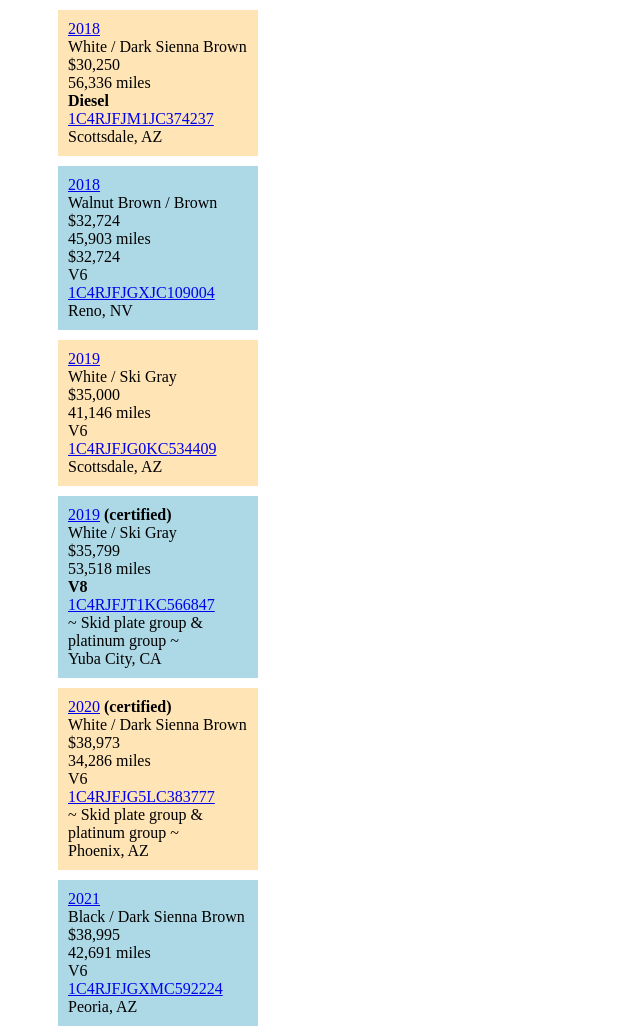
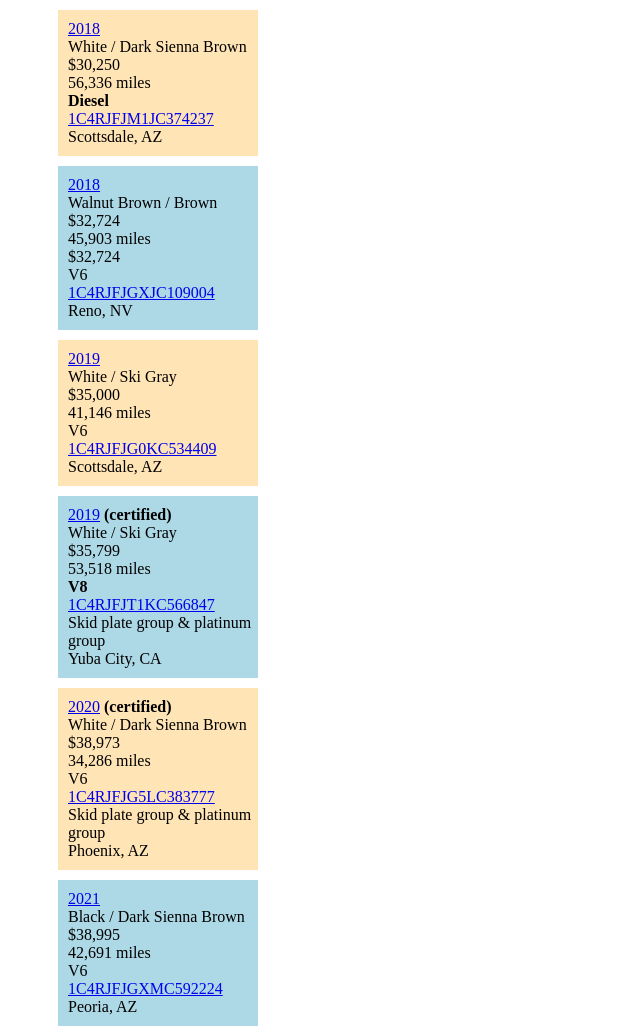
Before and after one commit to erikcox/jeeps, a plain HTML site: page index.html in a window 1280 px wide. Shown: the whole page, without its empty margins (0-640 px from the left). Drawn offline with Linux system fonts and the light colour scheme.

```diff
--- a/index.html
+++ b/index.html
@@ -43,7 +43,7 @@
 	<p>53,518 miles</p>
 	<p class="bold">V8</p>
 	<p><a href="https://www.google.com/url?q=https://www.jeep.com/hostd/windowsticker/getWindowStickerPdf.do?vin%3D1C4RJFJT1KC566847&amp;sa=D&amp;source=editors&amp;ust=1700468370777372&amp;usg=AOvVaw2mTM1nfSNiRvAzV0j6MJCE">1C4RJFJT1KC566847</a></p>
-	<p>~ Skid plate group &amp; platinum group ~</p>
+	<p>Skid plate group &amp; platinum group</p>
 	<p>Yuba City, CA</p>
 	</div>
 	<div class="flex-container">
@@ -53,7 +53,7 @@
 	<p>34,286 miles</p>
 	<p>V6</p>
 	<p><a href="https://www.google.com/url?q=https://www.jeep.com/hostd/windowsticker/getWindowStickerPdf.do?vin%3D1C4RJFJG5LC383777&amp;sa=D&amp;source=editors&amp;ust=1700468370778335&amp;usg=AOvVaw0xMB8lfFmKnepWDyo3dQ3r">1C4RJFJG5LC383777</a></p>
-	<p>~ Skid plate group &amp; platinum group ~</p>
+	<p>Skid plate group &amp; platinum group</p>
 	<p>Phoenix, AZ</p>
 	</div>
 	<div class="flex-container">
```
